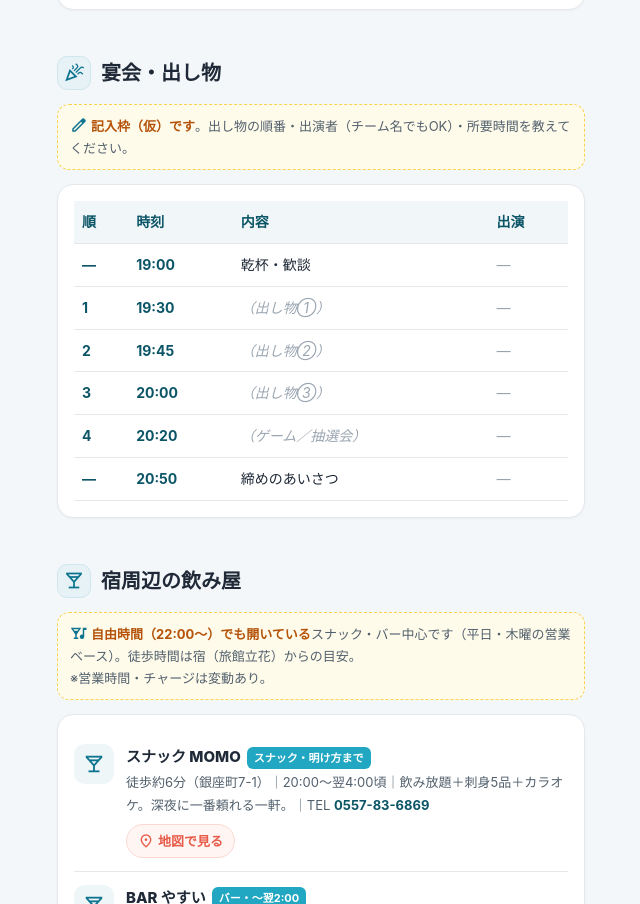
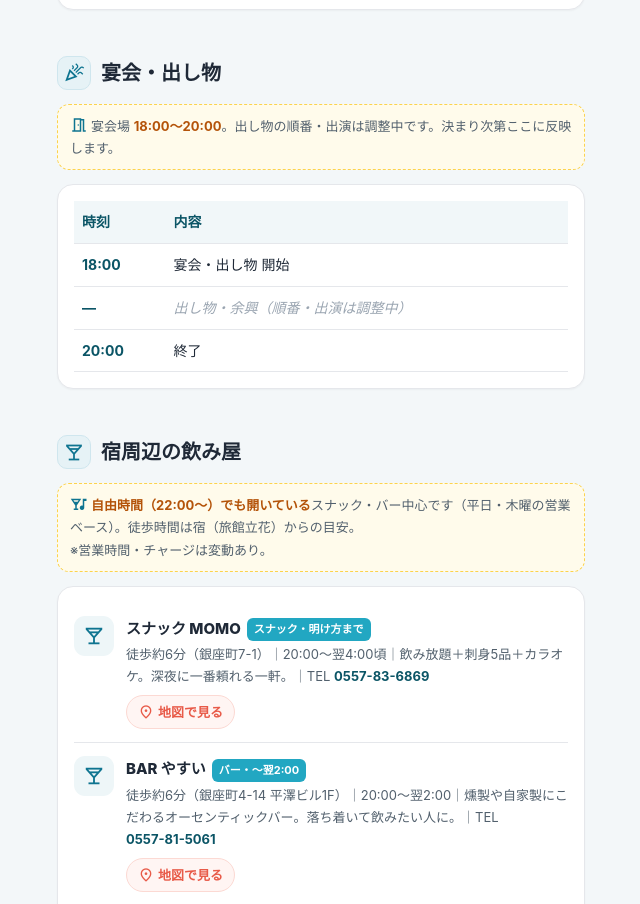
Before and after one commit to yasuma-neo/neo-trip-atami, a plain HTML site: page index.html in a window 1280 px wide. Shown: the part 2358-3262 px from the top of the page, without its empty margins (319-959 px from the left). Drawn offline with nearby package versions, Linux system fonts and the light colour scheme.

Commit message:
宴会・出し物: 宴会場の時間を18:00〜20:00で先行記載、出し物の中身は調整中に

```diff
--- a/index.html
+++ b/index.html
@@ -237,17 +237,14 @@
   <!-- ===== 宴会・出し物 ===== -->
   <section id="enkai">
     <div class="sec-h"><div class="no"><span class="ico">celebration</span></div><h2>宴会・出し物</h2></div>
-    <div class="note"><span class="ico">edit</span><b>記入枠（仮）です</b>。出し物の順番・出演者（チーム名でもOK）・所要時間を教えてください。</div>
+    <div class="note"><span class="ico">meeting_room</span>宴会場 <b>18:00〜20:00</b>。出し物の順番・出演は調整中です。決まり次第ここに反映します。</div>
     <div class="card">
       <table>
-        <thead><tr><th>順</th><th>時刻</th><th>内容</th><th>出演</th></tr></thead>
+        <thead><tr><th>時刻</th><th>内容</th></tr></thead>
         <tbody>
-          <tr><td class="time">―</td><td class="time">19:00</td><td>乾杯・歓談</td><td class="fill">―</td></tr>
-          <tr><td class="time">1</td><td class="time">19:30</td><td class="fill">（出し物①）</td><td class="fill">―</td></tr>
-          <tr><td class="time">2</td><td class="time">19:45</td><td class="fill">（出し物②）</td><td class="fill">―</td></tr>
-          <tr><td class="time">3</td><td class="time">20:00</td><td class="fill">（出し物③）</td><td class="fill">―</td></tr>
-          <tr><td class="time">4</td><td class="time">20:20</td><td class="fill">（ゲーム／抽選会）</td><td class="fill">―</td></tr>
-          <tr><td class="time">―</td><td class="time">20:50</td><td>締めのあいさつ</td><td class="fill">―</td></tr>
+          <tr><td class="time">18:00</td><td>宴会・出し物 開始</td></tr>
+          <tr><td class="time">―</td><td class="fill">出し物・余興（順番・出演は調整中）</td></tr>
+          <tr><td class="time">20:00</td><td>終了</td></tr>
         </tbody>
       </table>
     </div>
```
